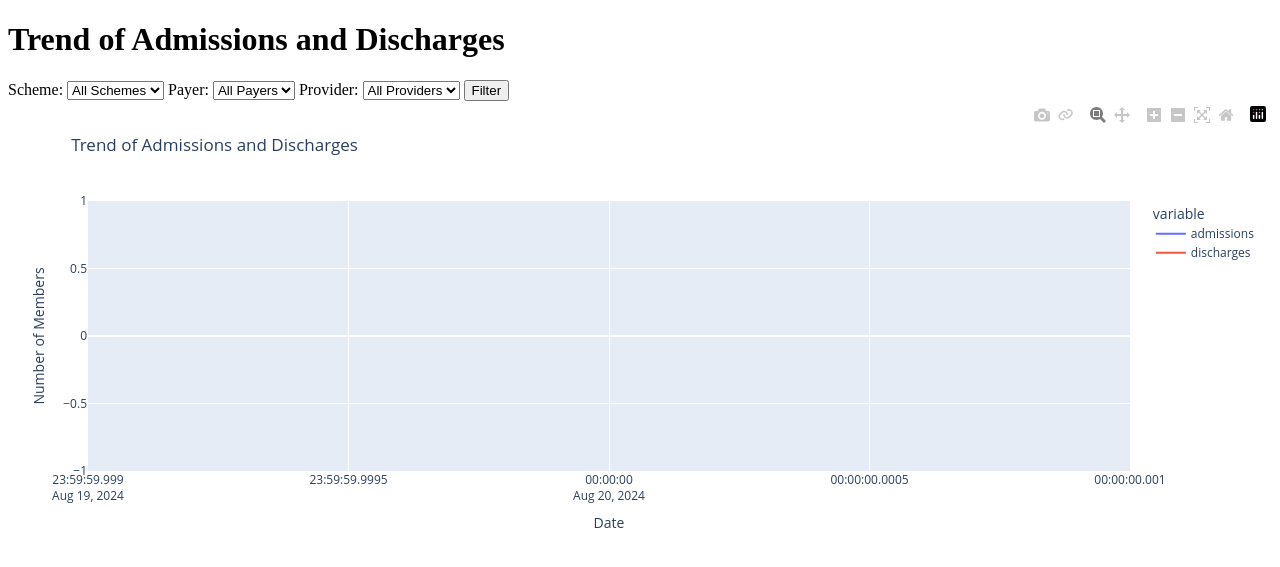
After one commit to ViburPLP/Admission-and-Discharge-Managing, a Django app: page /trend-analysis/ in a window 1280 px wide. The commit adds this page. Shown: the top 567 px of the page. Run offline with Django 5.2, Linux system fonts and the light colour scheme; data that the repository does not hold is empty.

Commit message:
Report generation, A bit of data analysis, readmission, cleaner views.

```diff
--- /dev/null
+++ b/dash/dashed/templates/analytics/trend_analysis.html
@@ -0,0 +1,43 @@
+<!DOCTYPE html>
+<html lang="en">
+<head>
+    <meta charset="UTF-8">
+    <meta name="viewport" content="width=device-width, initial-scale=1.0">
+    <title>Trend Analysis</title>
+</head>
+<body>
+    <h1>Trend of Admissions and Discharges</h1>
+
+    <!-- Filter Form -->
+    <form method="get">
+        <label for="scheme">Scheme:</label>
+        <select name="scheme" id="scheme">
+            <option value="">All Schemes</option>
+            {% for scheme in schemes %}
+                <option value="{{ scheme.name }}" {% if scheme.name == scheme_filter %}selected{% endif %}>{{ scheme.name }}</option>
+            {% endfor %}
+        </select>
+
+        <label for="payer">Payer:</label>
+        <select name="payer" id="payer">
+            <option value="">All Payers</option>
+            {% for payer in payers %}
+                <option value="{{ payer }}" {% if payer == payer_filter %}selected{% endif %}>{{ payer }}</option>
+            {% endfor %}
+        </select>
+
+        <label for="provider">Provider:</label>
+        <select name="provider" id="provider">
+            <option value="">All Providers</option>
+            {% for provider in providers %}
+                <option value="{{ provider.name }}" {% if provider.name == provider_filter %}selected{% endif %}>{{ provider.name }}</option>
+            {% endfor %}
+        </select>
+
+        <button type="submit">Filter</button>
+    </form>
+
+    <!-- Plotly Graph -->
+    <div id="graph">{{ graph|safe }}</div>
+</body>
+</html>
--- a/dash/dashed/templates/pending_admissions/pending_admissions.html
+++ b/dash/dashed/templates/pending_admissions/pending_admissions.html
@@ -141,8 +141,8 @@
             <input type="date" name="date_to" value="{{ date_to|default_if_none:'' }}" placeholder="Date to...">
             <select name="order">
                 <option value=" " disabled>Select ordering</option>
-                <option value="-discharge_date" {% if order == '-discharge_date' %}selected{% endif %}>Discharge Date (recent first)</option>
-                <option value="discharge_date" {% if order == 'discharge_date' %}selected{% endif %}>Discharge Date (oldest first)</option>
+                <option value="-added_at" {% if order == '-added_at' %}selected{% endif %}> Date (recent first)</option>
+                <option value="added_at" {% if order == 'added_at' %}selected{% endif %}> Date (oldest first)</option>
                 <option value="membership_number" {% if order == 'membership_number' %}selected{% endif %}>Membership Number</option>
                 <option value="name" {% if order == 'name' %}selected{% endif %}>Name</option>
                 <option value="payer" {% if order == 'payer' %}selected{% endif %}>Payer</option>
--- a/dash/dashed/urls.py
+++ b/dash/dashed/urls.py
@@ -13,13 +13,14 @@ urlpatterns = [
     path('pending_admissions/', views.pending_admissions, name='pending_admissions'), #list of recently imported, awaiting admission.
     path('admitting_member_detail/<int:pk>/', views.admitting_member_detail, name='admitting_member_detail'), #page displaying details of the member to be admited.
     path('admit_member/<int:pk>/', views.admit_member, name='admit_member'), #admit member 'button'.
-    # path('generate_admission_pdf/<int:pk>/', views.generate_admission_pdf, name='generate_admission_pdf'),
 
     path('currently_admitted/', views.current_admissions, name='current_admissions'), #active admissions list.
     path('discharging_member_detail/<int:pk>/', views.discharging_member_detail, name='discharging_member_detail'), #page displaying details of the active admission- for discharge or updates.
     path('discharge_member<int:pk>/', views.discharge_member, name='discharge_member'), #discharge member 'button'.
-    path('generate_discharge_pdf/<int:pk>/', views.generate_discharge_pdf, name='generate_discharge_pdf'),
 
     path('discharged_members/', views.discharged_members, name='discharged_members'), #discharged members list.
     path('admission_history/<int:discharge_id>/', views.admission_history, name='admission_history'), #page with details of previous admissions.
+
+    path('trend-analysis/', views.trend_analysis, name='trend_analysis'),
+    path('generate_admission_report/', views.generate_admission_report, name='generate_admission_report'),
 ]
--- a/dash/dashed/views.py
+++ b/dash/dashed/views.py
@@ -23,6 +23,10 @@ from .models import (
     Discharge_details,
     Daily_update
     )
+ #**************************************************************************************************************************************************
+import pandas as pd
+import plotly.express as px
+from django.db.models import Count
 
  #**************************************************************************************************************************************************
 def pending_admissions(request): #list of recently imported, awaiting admission.
@@ -62,6 +66,11 @@ def pending_admissions(request): #list of recently imported, awaiting admission.
 def admitting_member_detail(request, pk): #page displaying details of the member to be admited.
     member = get_object_or_404(Member_Detail, pk=pk)
     insurance_details = InsuranceDetail.objects.filter(member=member)
+    previous_admissions = Discharge_details.objects.filter(
+        name=member.name,
+        membership_number=member.membership_number
+        )
+
     try:
         scheme = Scheme.objects.get(name=member.scheme)
         providers = scheme.providers.all()
@@ -73,7 +82,8 @@ def admitting_member_detail(request, pk): #page displaying details of the member
                   {'member': member,
                    'insurance_details': insurance_details,
                    'scheme': scheme,
-                   'providers': providers
+                   'providers': providers,
+                    'previous_admissions': previous_admissions,
                    })
 
 def admit_member(request, pk): # Updated The button to admit a member
@@ -117,6 +127,8 @@ def admit_member(request, pk): # Updated The button to admit a member
             'admission_details': admission_detail,
             'current_date': timezone.now().date(),
         }
+
+        # Creating the admission LOU
         html_string = render_to_string('pending_admissions/admission_summary.html', context)
         pdf_io = io.BytesIO()
         HTML(string=html_string).write_pdf(target=pdf_io)
@@ -189,7 +201,7 @@ def discharging_member_detail(request, pk): #page displaying details of the memb
     return render(request, 'currently_admitted/discharge_member.html', context)
 
 @login_required
-def discharge_member(request, pk):  #discharge a member button
+def discharge_member(request, pk):
     member = get_object_or_404(Member_Detail, pk=pk)
     admission_details = Admission_details.objects.filter(member=member).first()
     update_form = UpdateForm(request.POST or None)
@@ -204,8 +216,8 @@ def discharge_member(request, pk):  #discharge a member button
                 return redirect('discharging_member_detail', pk=pk)
 
         elif 'discharge_member_form' in request.POST:
+            # Save discharge details
             discharge_details = Discharge_details(
-                member=member,
                 provider=admission_details.Provider,
                 admission_date=admission_details.admission_date,
                 admission_diagnosis=admission_details.admission_diagnosis,
@@ -223,7 +235,6 @@ def discharge_member(request, pk):  #discharge a member button
                 status=member.status,
                 validity=member.validity,
                 discharge_date=request.POST.get('discharge_date'),
-                discharge_summary=request.POST.get('discharge_summary', ''),
                 final_approved_amount=request.POST.get('final_approved_amount', ''),
                 discharge_notes=request.POST.get('discharge_notes', ''),
                 discharged_by=request.POST.get('discharged_by', request.user.username)
@@ -231,9 +242,11 @@ def discharge_member(request, pk):  #discharge a member button
 
             discharge_details.save()
 
+            # Change member status to discharged
             member.admission_status = 'discharged'
             member.save()
 
+            # Generate and save PDF
             context = {
                 'member': member,
                 'admission_details': admission_details,
@@ -247,14 +260,10 @@ def discharge_member(request, pk):  #discharge a member button
             HTML(string=html_string).write_pdf(target=pdf_io)
             pdf_io.seek(0)
 
-            # Save PDF to temporary file
-            pdf_filename = f'Discharge_Summary_{member.name}.pdf'
-            pdf_path = os.path.join(tempfile.gettempdir(), pdf_filename)
-            with open(pdf_path, 'wb') as f:
-                f.write(pdf_io.getbuffer())
+            response = FileResponse(pdf_io, as_attachment=True, filename=f'Discharge_Summary_{member.name}.pdf')
 
-            # Provide PDF download link and then redirect
-            response = FileResponse(open(pdf_path, 'rb'), as_attachment=True, filename=pdf_filename)
+            # Delete related records
+            member.delete()
 
             return response
 
@@ -269,41 +278,6 @@ def discharge_member(request, pk):  #discharge a member button
     }
 
     return render(request, 'discharged/discharged_members.html', context)
-
-@login_required
-def generate_discharge_pdf(request, pk):
-    # Retrieve member and related details
-    member = get_object_or_404(Member_Detail, pk=pk)
-    admission_details = Admission_details.objects.filter(member=member).first()
-    discharge_details = Discharge_details.objects.filter(member=member).last()
-
-    # Retrieve updates
-    updates = Daily_update.objects.filter(admission=admission_details).order_by('-date')
-
-    # Context for rendering the PDF
-    context = {
-        'member': member,
-        'admission_details': admission_details,
-        'discharge_details': discharge_details,
-        'updates': updates,
-        'current_date': timezone.now().date(),
-    }
-
-    # Render the HTML template to a string
-    html_string = render_to_string('currently_admitted/discharge_summary.html', context)
-
-    # Generate the PDF in memory using BytesIO
-    pdf_io = io.BytesIO()
-    HTML(string=html_string).write_pdf(target=pdf_io)
-
-    # Rewind the BytesIO object to the beginning
-    pdf_io.seek(0)
-
-    # Create a FileResponse for downloading the PDF
-    response = FileResponse(pdf_io, as_attachment=True, filename=f'Discharge_Summary_{member.name}.pdf')
-
-    # Return the FileResponse
-    return response
 
 
 def discharged_members(request):
@@ -371,17 +345,204 @@ def discharged_members(request):
 def admission_history(request, discharge_id):
     # Get the discharge details based on the ID
     discharge_entry = get_object_or_404(
-        Discharge_details.objects.select_related('member'),
-        pk=discharge_id
+        Discharge_details, pk=discharge_id
     )
 
     # Fetch the member's previous admissions using Discharge_details model
-    previous_admissions = Discharge_details.objects.filter(member=discharge_entry.member)
+    previous_admissions = Discharge_details.objects.filter(
+        name=discharge_entry.name,
+        membership_number=discharge_entry.membership_number
+        )
 
     context = {
-        'member': discharge_entry.member,
-        'discharge_entry': discharge_entry,
-        'previous_admissions': previous_admissions,
+       'discharge_entry': discharge_entry,  # The specific entry being viewed
+        'previous_admissions': previous_admissions,  # All entries with the same name
     }
 
     return render(request, 'discharged/admission_history.html', context)
+
+ #**************************************************************************************************************************************************
+def trend_analysis(request):
+    # Fetch query parameters for filtering
+    scheme_filter = request.GET.get('scheme')
+    payer_filter = request.GET.get('payer')
+    provider_filter = request.GET.get('provider')
+
+    # Fetch admission and discharge data
+    admissions = Admission_details.objects.all()
+    discharges = Discharge_details.objects.all()
+
+    # Apply filters if any
+    if scheme_filter:
+        admissions = admissions.filter(member__scheme=scheme_filter)
+        discharges = discharges.filter(scheme=scheme_filter)
+    if payer_filter:
+        admissions = admissions.filter(member__payer=payer_filter)
+        discharges = discharges.filter(payer=payer_filter)
+    if provider_filter:
+        admissions = admissions.filter(provider__name=provider_filter)
+        discharges = discharges.filter(provider=provider_filter)
+
+    # Group by date and count the admissions and discharges
+    admission_trend = (
+        admissions.values('admission_date')
+        .annotate(count=Count('id'))
+        .order_by('admission_date')
+    )
+
+    discharge_trend = (
+        discharges.values('discharge_date')
+        .annotate(count=Count('id'))  # Count discharges as independent units
+        .order_by('discharge_date')
+    )
+
+    # Convert to DataFrame
+    admission_df = pd.DataFrame(list(admission_trend))
+    discharge_df = pd.DataFrame(list(discharge_trend))
+
+    # Ensure DataFrames are not empty and handle the renaming accordingly
+    if not admission_df.empty:
+        admission_df.columns = ['date', 'admissions']
+    else:
+        admission_df = pd.DataFrame(columns=['date', 'admissions'])
+
+    if not discharge_df.empty:
+        discharge_df.columns = ['date', 'discharges']
+    else:
+        discharge_df = pd.DataFrame(columns=['date', 'discharges'])
+
+    # Create a complete date range from the earliest to the latest date
+    if not admission_df.empty and not discharge_df.empty:
+        min_date = min(admission_df['date'].min(), discharge_df['date'].min())
+        max_date = max(admission_df['date'].max(), discharge_df['date'].max())
+    elif not admission_df.empty:
+        min_date = admission_df['date'].min()
+        max_date = admission_df['date'].max()
+    elif not discharge_df.empty:
+        min_date = discharge_df['date'].min()
+        max_date = discharge_df['date'].max()
+    else:
+        min_date = datetime.now().date()
+        max_date = datetime.now().date()
+
+    complete_date_range = pd.date_range(start=min_date, end=max_date)
+
+    # Ensure all dates are covered
+    admission_df = admission_df.set_index('date').reindex(complete_date_range, fill_value=0).reset_index()
+    discharge_df = discharge_df.set_index('date').reindex(complete_date_range, fill_value=0).reset_index()
+
+    # Rename the 'index' column back to 'date'
+    admission_df.columns = ['date', 'admissions']
+    discharge_df.columns = ['date', 'discharges']
+
+    # Merge DataFrames on the date
+    trend_df = pd.merge(admission_df, discharge_df, on='date', how='outer').fillna(0)
+
+    # Create the line graph using Plotly
+    fig = px.line(trend_df, x='date', y=['admissions', 'discharges'],
+                  labels={'value': 'Number of Members', 'date': 'Date'},
+                  title='Trend of Admissions and Discharges')
+
+    # Convert the plot to HTML
+    graph_html = fig.to_html(full_html=False)
+
+    context = {
+        'graph': graph_html,
+        'scheme_filter': scheme_filter,
+        'payer_filter': payer_filter,
+        'provider_filter': provider_filter,
+    }
+
+    return render(request, 'analytics/trend_analysis.html', context)
+
+
+import openpyxl
+from openpyxl.utils import get_column_letter
+from django.http import HttpResponse
+from django.db.models import Sum, Count
+from datetime import date
+
+def generate_admission_report(request):
+    # Query currently admitted members
+    admissions = Admission_details.objects.filter(member__admission_status='admitted').select_related('member')
+
+    # Create a new workbook and select the active worksheet
+    wb = openpyxl.Workbook()
+    ws = wb.active
+    ws.title = "Admitted Members Report"
+
+    # Add headers to the sheet
+    headers = [
+        "Diagnosis", "Membership Number", "Scheme", "Payer", "Admission Date",
+        "LOU Issued", "Last Interim Bill", "Date of Last Interim Bill",
+        "Cover Used", "Duration Since Admission", "Relationship"
+    ]
+    for col_num, header in enumerate(headers, 1):
+        ws.cell(row=1, column=col_num, value=header)
+
+    # Add the data rows
+    row = 2
+    for admission in admissions:
+    # Fetch the last interim bill and its date
+        last_update = admission.updates.order_by('-date').first()
+        last_bill = last_update.interim_bill if last_update else None
+        last_bill_date = last_update.date if last_update else None
+
+        # Strip timezone from dates if they are datetime objects
+        if isinstance(admission.admission_date, datetime):
+            admission_date = admission.admission_date.replace(tzinfo=None)
+        else:
+            admission_date = admission.admission_date
+
+        if isinstance(last_bill_date, datetime):
+            last_bill_date = last_bill_date.replace(tzinfo=None)
+
+        # Calculate duration since admission
+        duration = (date.today() - admission_date).days
+
+        data = [
+            admission.admission_diagnosis,
+            admission.member.membership_number,
+            admission.member.scheme,
+            admission.member.payer,
+            admission_date,
+            admission.lou_issued,
+            last_bill,
+            last_bill_date,
+            admission.cover_used,
+            duration,
+            admission.member.relationship
+        ]
+
+        for col_num, cell_value in enumerate(data, 1):
+            ws.cell(row=row, column=col_num, value=cell_value)
+
+        row += 1
+
+
+    # Group by Payer and Scheme
+    ws.auto_filter.ref = f"A1:{get_column_letter(len(headers))}1"
+
+    # Add summary sheet
+    summary_ws = wb.create_sheet(title="Summary")
+    summary_ws.append(["Payer", "Scheme", "Total LOU Issued", "Number of Admissions"])
+
+    # Summary Data
+    summary_data = admissions.values('member__payer', 'member__scheme').annotate(
+        total_lou=Sum('lou_issued'),
+        admissions_count=Count('id')
+    ).filter(admissions_count__gt=0)
+
+    for summary in summary_data:
+        summary_ws.append([
+            summary['member__payer'],
+            summary['member__scheme'],
+            summary['total_lou'],
+            summary['admissions_count']
+        ])
+
+    # Set response with the Excel file
+    response = HttpResponse(content_type='application/vnd.openxmlformats-officedocument.spreadsheetml.sheet')
+    response['Content-Disposition'] = 'attachment; filename=Admitted_Members_Report.xlsx'
+    wb.save(response)
+    return response
```
Also changed, not shown: dash/dashed/management/commands/import_member.py (+5 -10 lines), dash/dashed/models.py (+0 -14 lines), dash/dashed/templates/currently_admitted/currently_admitted.html (+17 -3 lines), dash/dashed/templates/currently_admitted/discharge_member.html (+0 -38 lines), dash/dashed/templates/discharged/admission_history.html (+6 -6 lines), dash/dashed/templates/pending_admissions/admitting_member_detail.html (+9 -7 lines), dash/dashed/migrations/0020_remove_discharge_details_discharge_summary_and_more.py (added), 1 other file.
